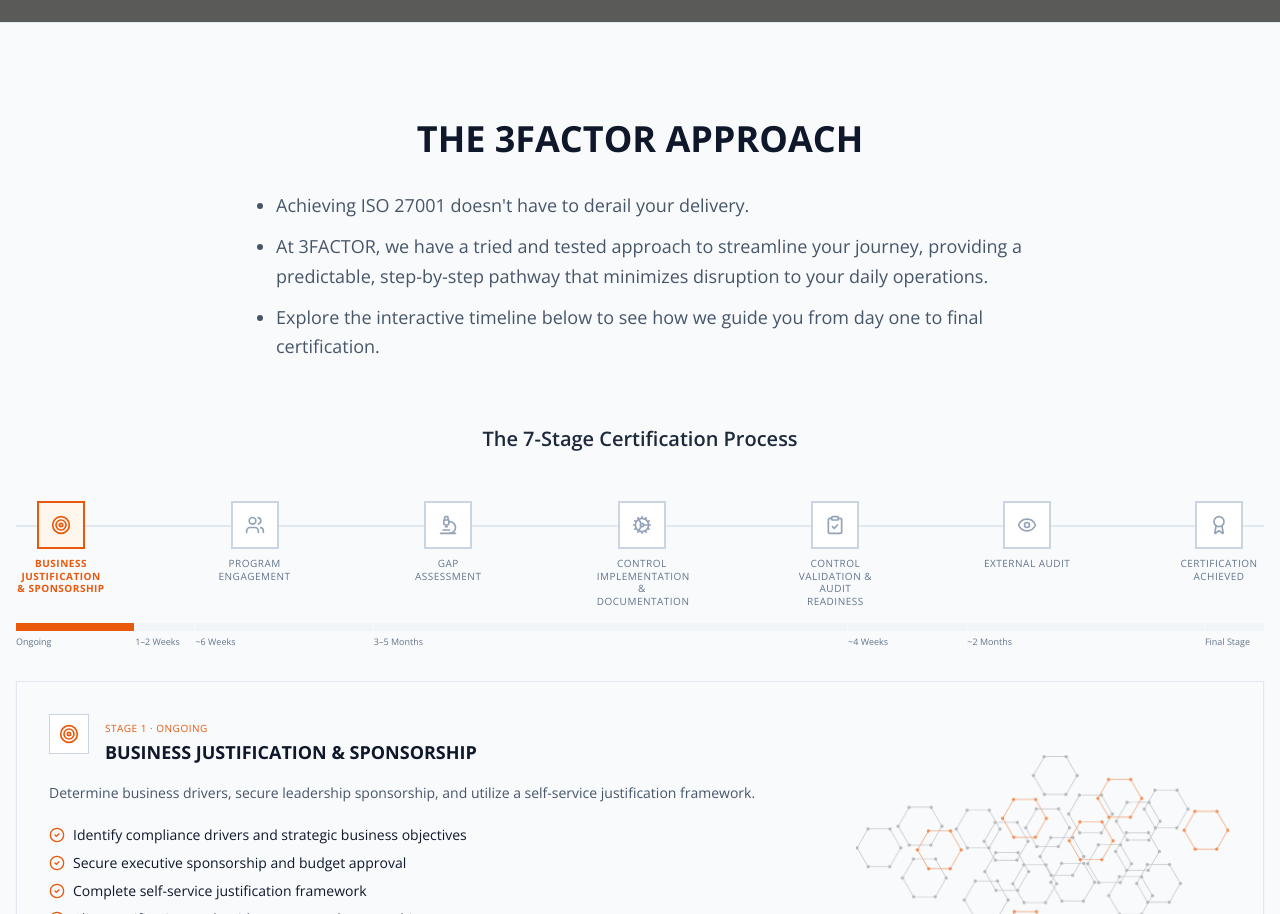
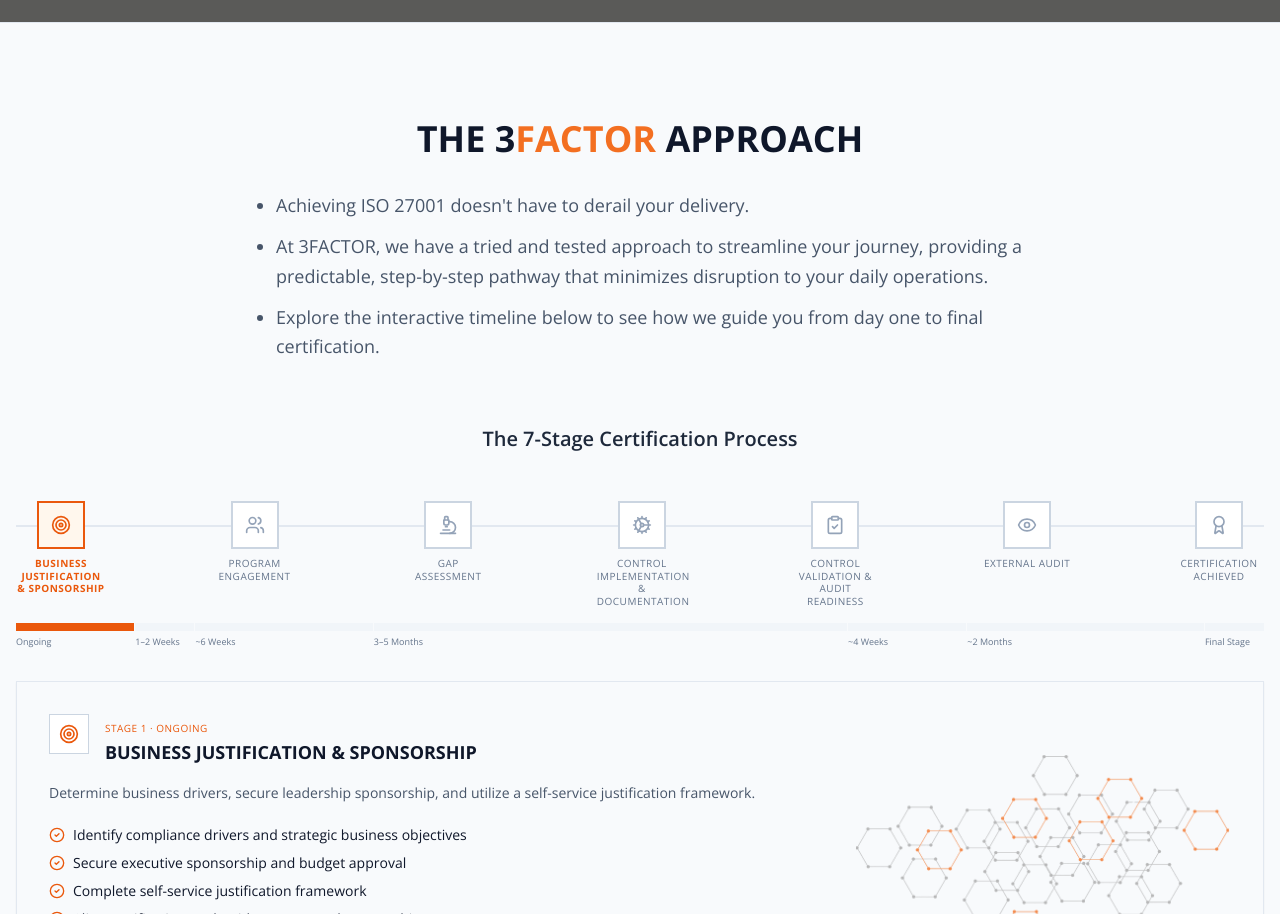
Before and after one commit to Sean3FACTOR/threefactor-glow-web, a React (Vite) app: page /services/iso-27001 in a window 1280 px wide. Shown: the part 928-1842 px from the top of the page. Built offline with nearby package versions, Linux system fonts and the light colour scheme.

Commit message:
Make THE 3FACTOR APPROACH orange

```diff
--- a/src/pages/ISO27001Page.tsx
+++ b/src/pages/ISO27001Page.tsx
@@ -723,7 +723,7 @@ const ISO27001Page = () => {
 
           <div className="text-center mb-16">
             <h2 className="text-3xl md:text-4xl font-bold text-slate-900 uppercase mb-8">
-              THE 3FACTOR APPROACH
+              THE 3<span className="text-[#F36F21]">FACTOR</span> APPROACH
             </h2>
             <ul className="text-lg text-slate-600 max-w-3xl mx-auto leading-relaxed space-y-3 list-disc list-outside pl-5 text-left">
               <li>Achieving ISO 27001 doesn't have to derail your delivery.</li>
```
